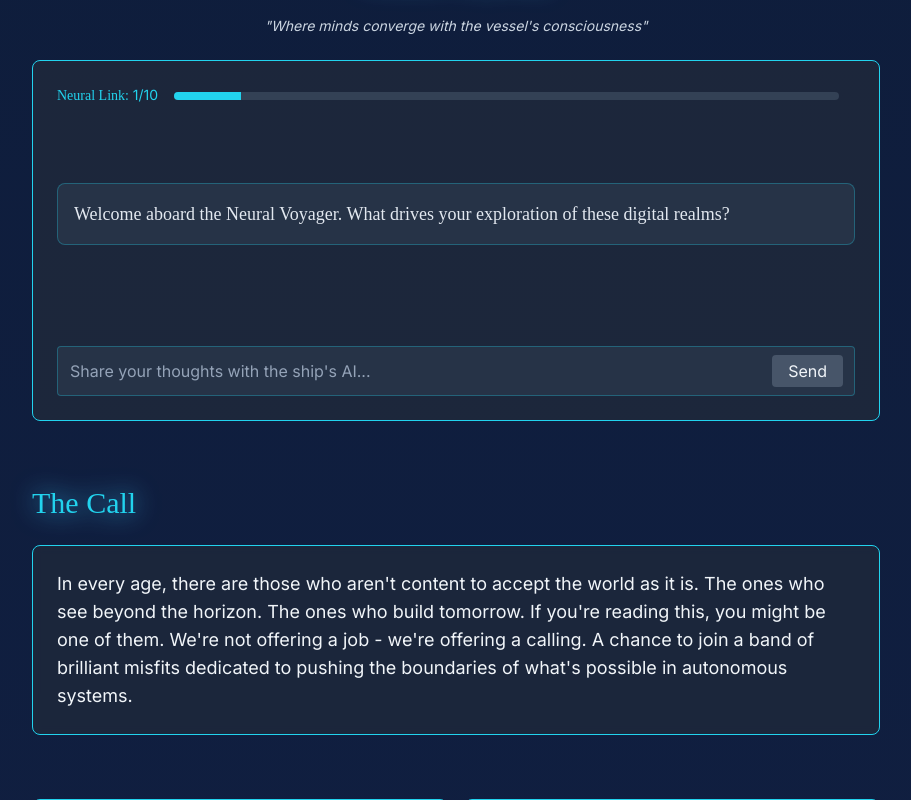
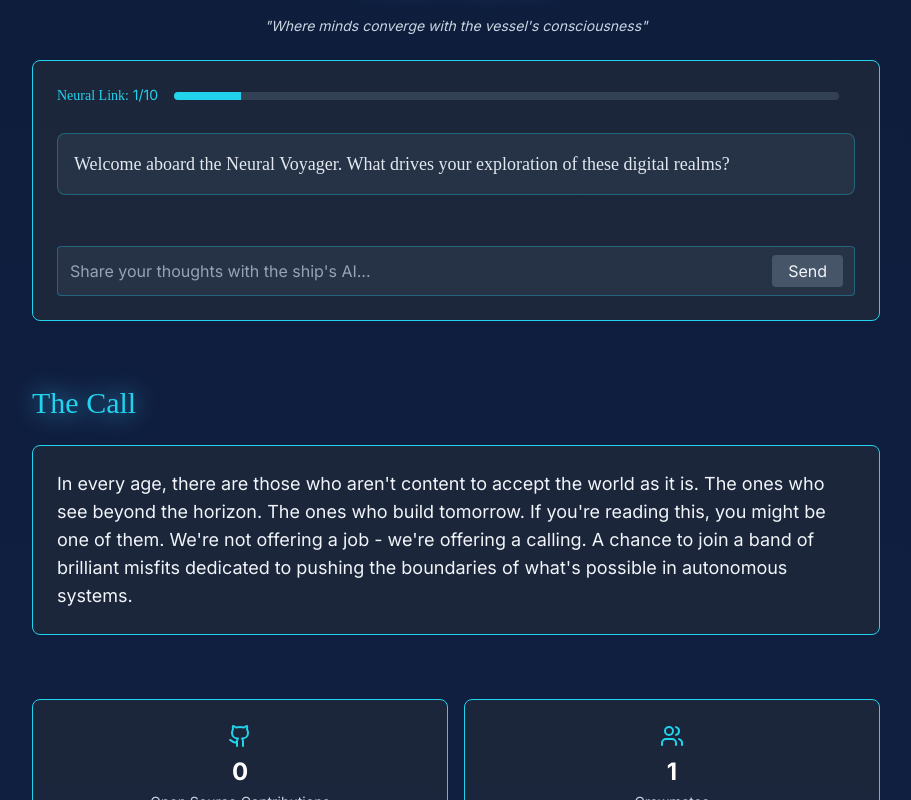
Before and after one commit to boorich/extraordinary_minds, a Next.js app: page / in a window 1280 px wide. Shown: the part 940-1740 px from the top of the page, without its empty margins (184-1095 px from the left). Built offline with nearby package versions, Linux system fonts and the light colour scheme.

Commit message:
Improve dialogue text rendering
- Reduced minimum height constraint
- Added overflow-y-auto for scrolling
- Added break-words to prevent text truncation
- Ensures full text visibility in dialogue responses

```diff
--- a/src/components/dialogue/ShipDialogue.tsx
+++ b/src/components/dialogue/ShipDialogue.tsx
@@ -124,11 +124,11 @@ const ShipDialogue: React.FC<ShipDialogueProps> = ({ onMetricsUpdate }) => {
           </div>
         </div>
 
-        <div className="mb-6 min-h-[200px] flex flex-col justify-center">
+        <div className="mb-6 min-h-[100px] flex flex-col justify-center overflow-y-auto">
           <div className={`transition-all duration-500 ${isTransitioning ? 'opacity-0 transform translate-y-4' : 'opacity-100 transform translate-y-0'}`}>
             {/* Question */}
             <div className="bg-slate-700/50 p-4 rounded-lg border border-cyan-400/30 mb-4">
-              <p className="text-slate-200 pirate-font text-lg">
+              <p className="text-slate-200 pirate-font text-lg break-words">
                 {currentStep.question}
               </p>
             </div>
@@ -136,7 +136,7 @@ const ShipDialogue: React.FC<ShipDialogueProps> = ({ onMetricsUpdate }) => {
             {/* Answer (if exists) */}
             {currentStep.answer && (
               <div className="bg-slate-700/30 p-4 rounded-lg border border-cyan-400/30 ml-8">
-                <p className="text-slate-200">
+                <p className="text-slate-200 break-words">
                   {currentStep.answer}
                 </p>
               </div>
```
